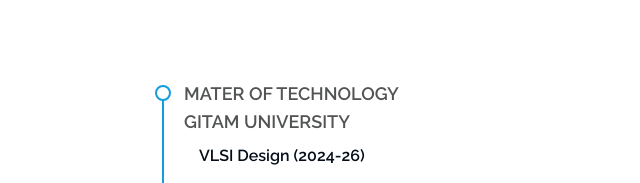
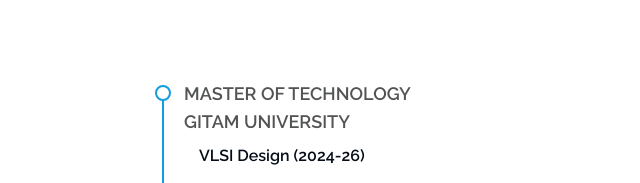
Before and after one commit to SriSagarA/portfolio, a plain HTML site: page index.html in a window 1280 px wide. Shown: the part 2306-2489 px from the top of the page, 640-1280 px from the left. Drawn offline with Linux system fonts and the light colour scheme.

Commit message:
index.html

```diff
--- a/index.html
+++ b/index.html
@@ -314,7 +314,7 @@
             <!-- <h3 class="resume-title">Professional Experience</h3> -->
             <div class="resume-item">
               <h4></h4>
-              <h4>Mater of Technology</h4>
+              <h4>Master of Technology</h4>
               <h4>Gitam University </h4>
               <!-- <ul> -->
                 <!-- <li></li> -->
```
